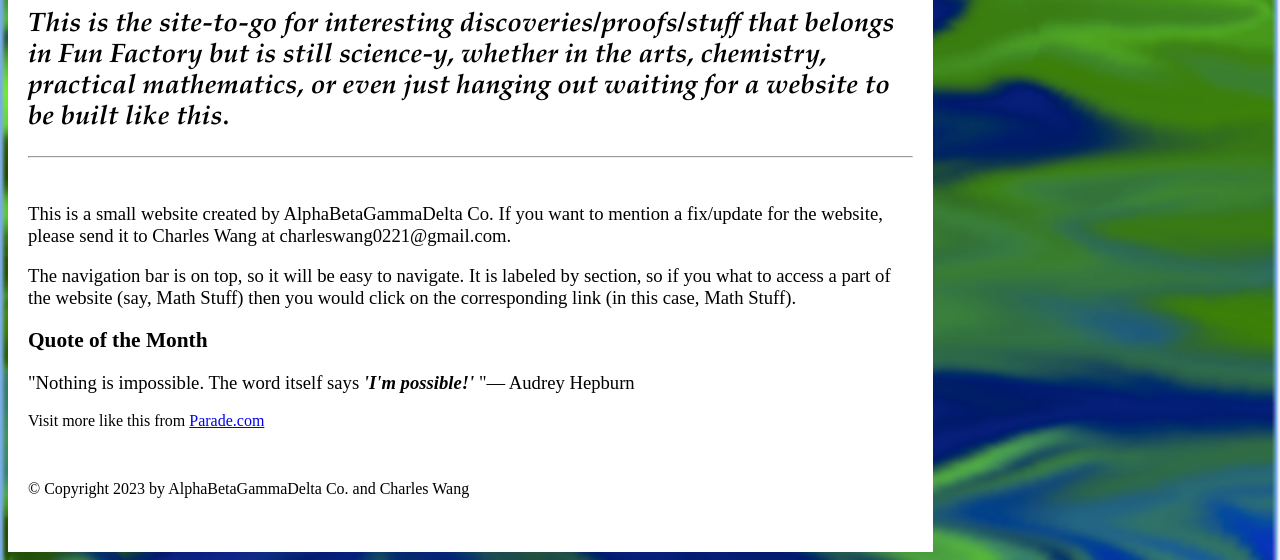
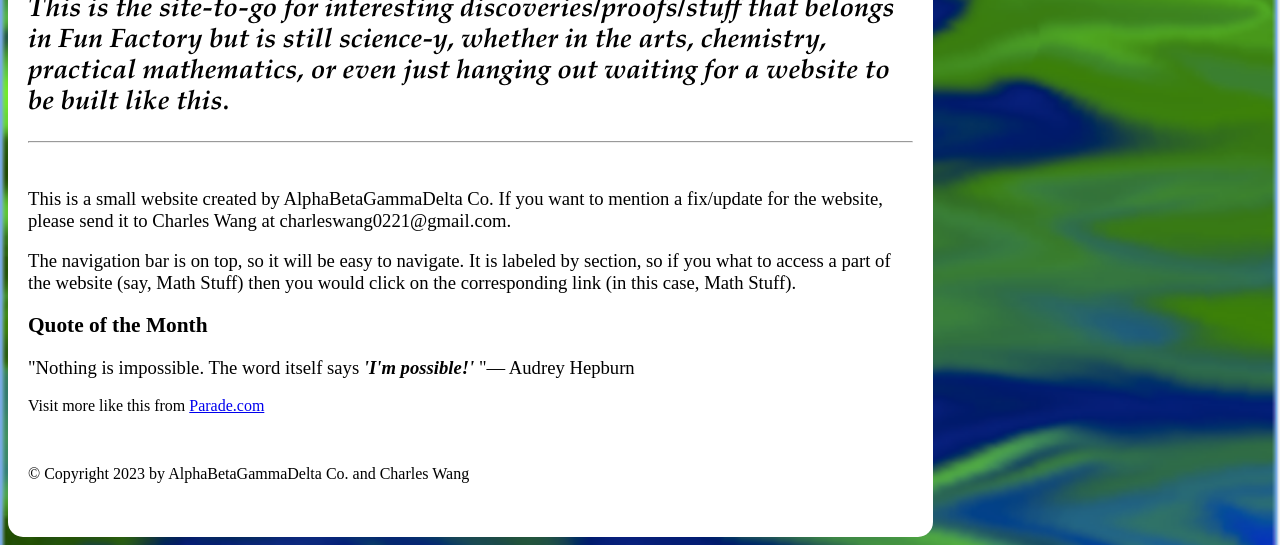
Before and after one commit to alpbetgamdel/index, a plain HTML site: page index.html in a window 1280 px wide. Shown: the part 479-1039 px from the top of the page. Drawn offline with Linux system fonts and the light colour scheme; a script that the page names is missing; a web font is replaced by a local one.

Commit message:
Update index.html

```diff
--- a/index.html
+++ b/index.html
@@ -44,9 +44,10 @@
         width: 70%;
         padding: 10px;
         margin-top: 0px;
-        border-radius: 0px 0px 0px 0px;
+        mmargin-left: 0px;
+        border-radius: 15px;
         padding: 20px;
-        margin-top: 75px
+        margin-top: 60px
       }
     </style>
   </head>
```
